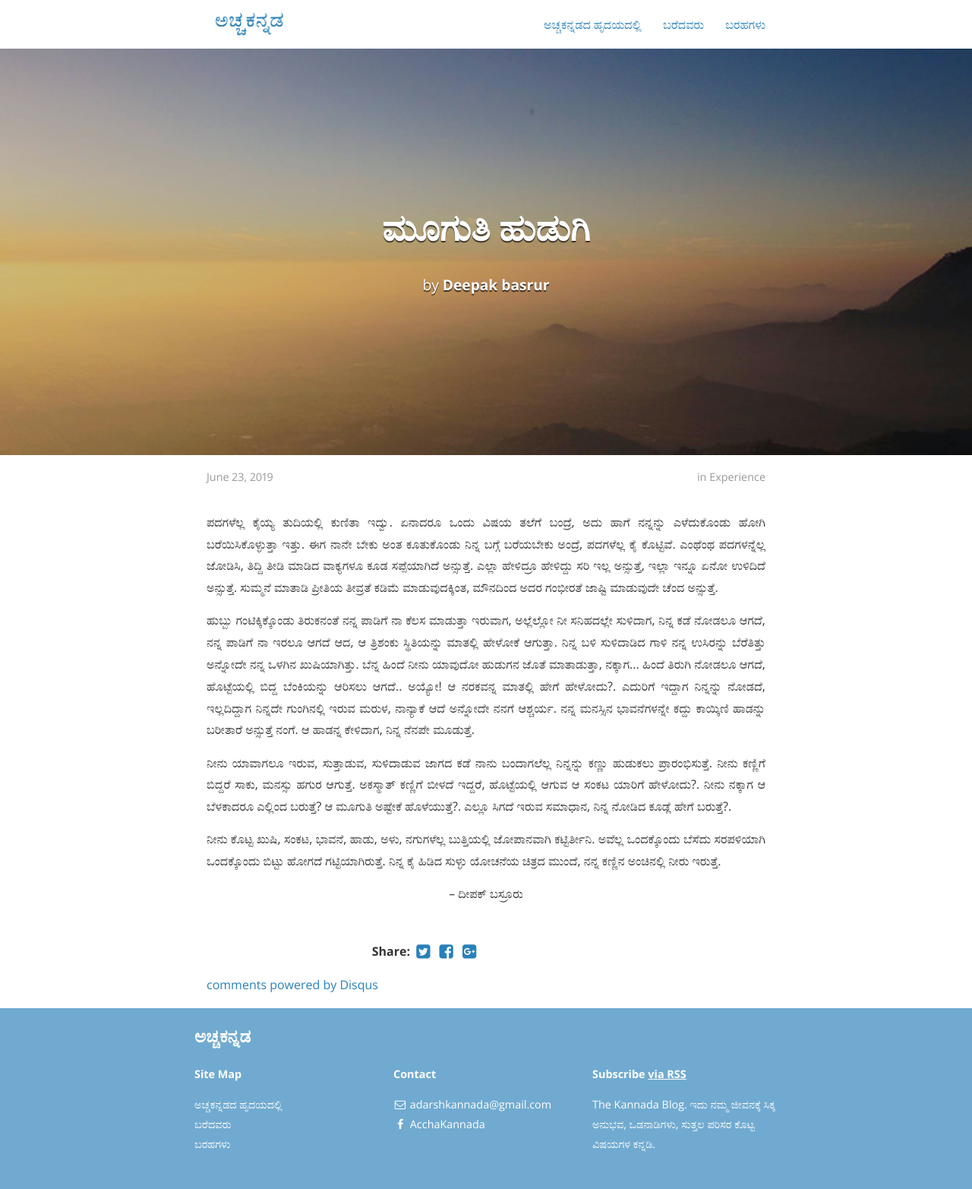
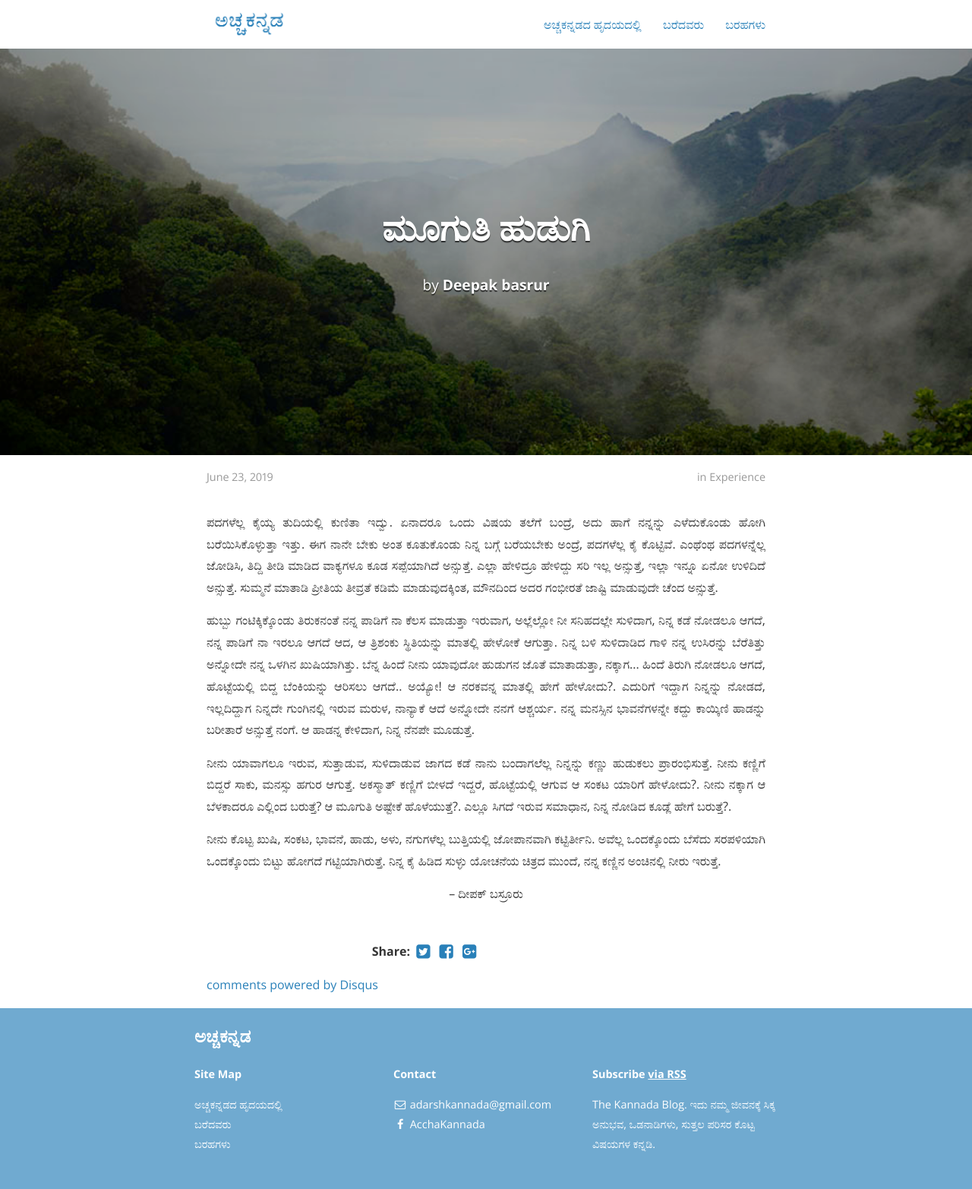
Before and after one commit to bencentra/centrarium, a Jekyll site: the page built from _posts/2019-06-23-mooguti-hudugi.markdown, in a window 1280 px wide. Shown: the whole page at 76% size. Built offline with Jekyll 4.4.1, drawn with Linux system fonts in a browser that asks for light colours; nearby versions of some CDN libraries; comment, search, counter and statistics services are not loaded; a style sheet for code colours, icons or effects is not loaded.

Commit message:
change cover image

```diff
--- a/_posts/2019-06-23-mooguti-hudugi.markdown
+++ b/_posts/2019-06-23-mooguti-hudugi.markdown
@@ -6,7 +6,7 @@ date: 2019-06-23
 author: Deepak basrur
 categories: Experience
 tags:	Acchakannada Kannada Story Kathe Girl marriage life jeevana kanasu Love Preethi Dream maduve
-cover: "assets/nenapina-maatu-acchakannada.jpg"
+cover: "assets/mooguti-hudugi-acchakannada.jpg"
 description: ನಿನ್ನ ಕೈ ಹಿಡಿದ ಸುಳ್ಳು ಯೋಚನೆಯ ಚಿತ್ರದ ಮುಂದೆ, ನನ್ನ ಕಣ್ಣಿನ ಅಂಚಿನಲ್ಲಿ ನೀರು ಇರುತ್ತೆ.
 
 ---
```
